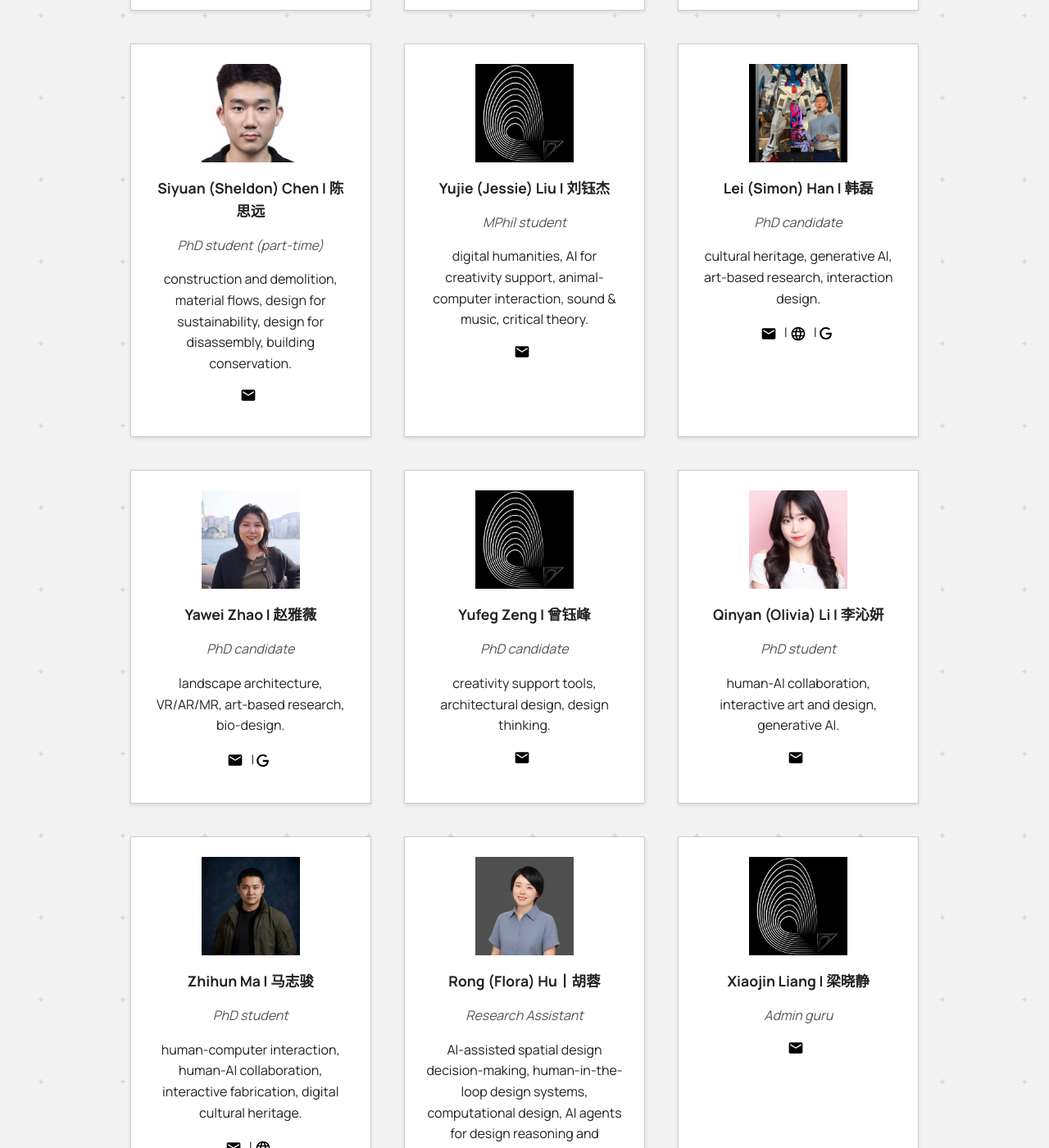
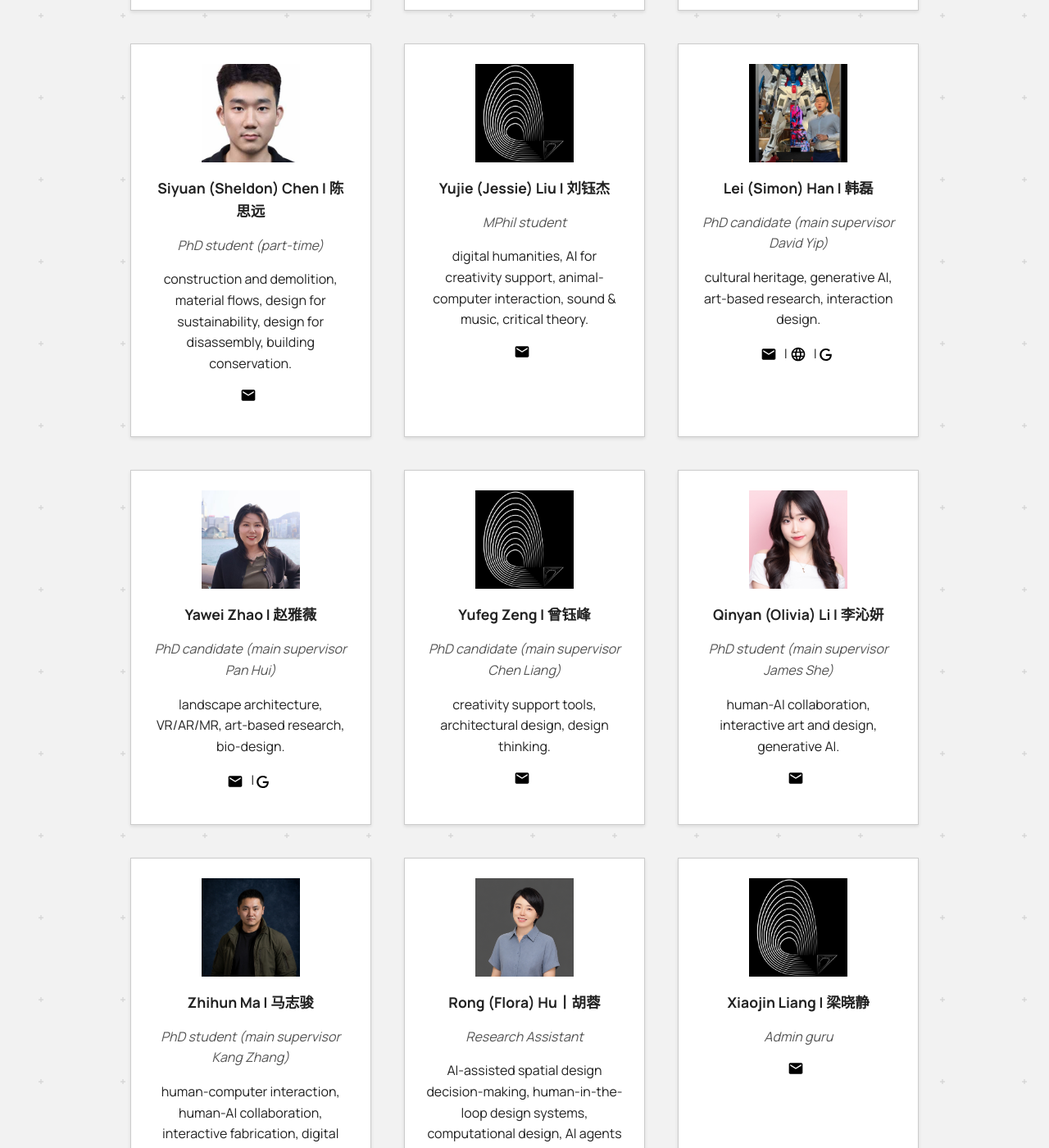
Before and after one commit to anqua/at-a, a Jekyll site: the page built from people.md, in a window 1280 px wide and 1400 px high, scrolled down 1231 px. Shown: the whole window at 82% size. Built offline with Jekyll 4.4.1, drawn with Linux system fonts in a browser that asks for light colours.

Commit message:
Update people.yml

```diff
--- a/_data/people.yml
+++ b/_data/people.yml
@@ -57,7 +57,7 @@
   research: "digital humanities, AI for creativity support, animal-computer interaction, sound & music, critical theory."
 
 - name: Lei (Simon) Han | 韩磊
-  role: PhD candidate
+  role: PhD candidate (main supervisor David Yip)
   photo: /at-a/assets/images/photo_Simon.jpeg
   email: lhan229@connect.hkust-gz.edu.cn
   website: https://leihan124.github.io/
@@ -65,26 +65,26 @@
   research: "cultural heritage, generative AI, art-based research, interaction design."
 
 - name: Yawei Zhao | 赵雅薇
-  role: PhD candidate
+  role: PhD candidate (main supervisor Pan Hui)
   photo: /at-a/assets/images/photo_Yawei.jpg
   email: yzhao099@connect.hkust-gz.edu.cn
   scholar: https://scholar.google.com/citations?user=TMgvITkAAAAJ&hl=en
   research: "landscape architecture, VR/AR/MR, art-based research, bio-design."
 
 - name: Yufeg Zeng | 曾钰峰
-  role: PhD candidate
+  role: PhD candidate (main supervisor Chen Liang)
   photo: /at-a/assets/images/Logo_AtA.png
   email: yzeng683@connect.hkust-gz.edu.cn
   research: "creativity support tools, architectural design, design thinking."
 
 - name: Qinyan (Olivia) Li | 李沁妍
-  role: PhD student
+  role: PhD student (main supervisor James She)
   photo: /at-a/assets/images/photo_Olivia.jpg
   email: qli366@connect.hkust-gz.edu.cn
   research: "human-AI collaboration, interactive art and design, generative AI."
 
 - name: Zhihun Ma | 马志骏
-  role: PhD student
+  role: PhD student (main supervisor Kang Zhang)
   photo: /at-a/assets/images/photo_Zhihun.jpg
   email: zma361@connect.hkust-gz.edu.cn
   website: https://zhijun213.github.io
```
